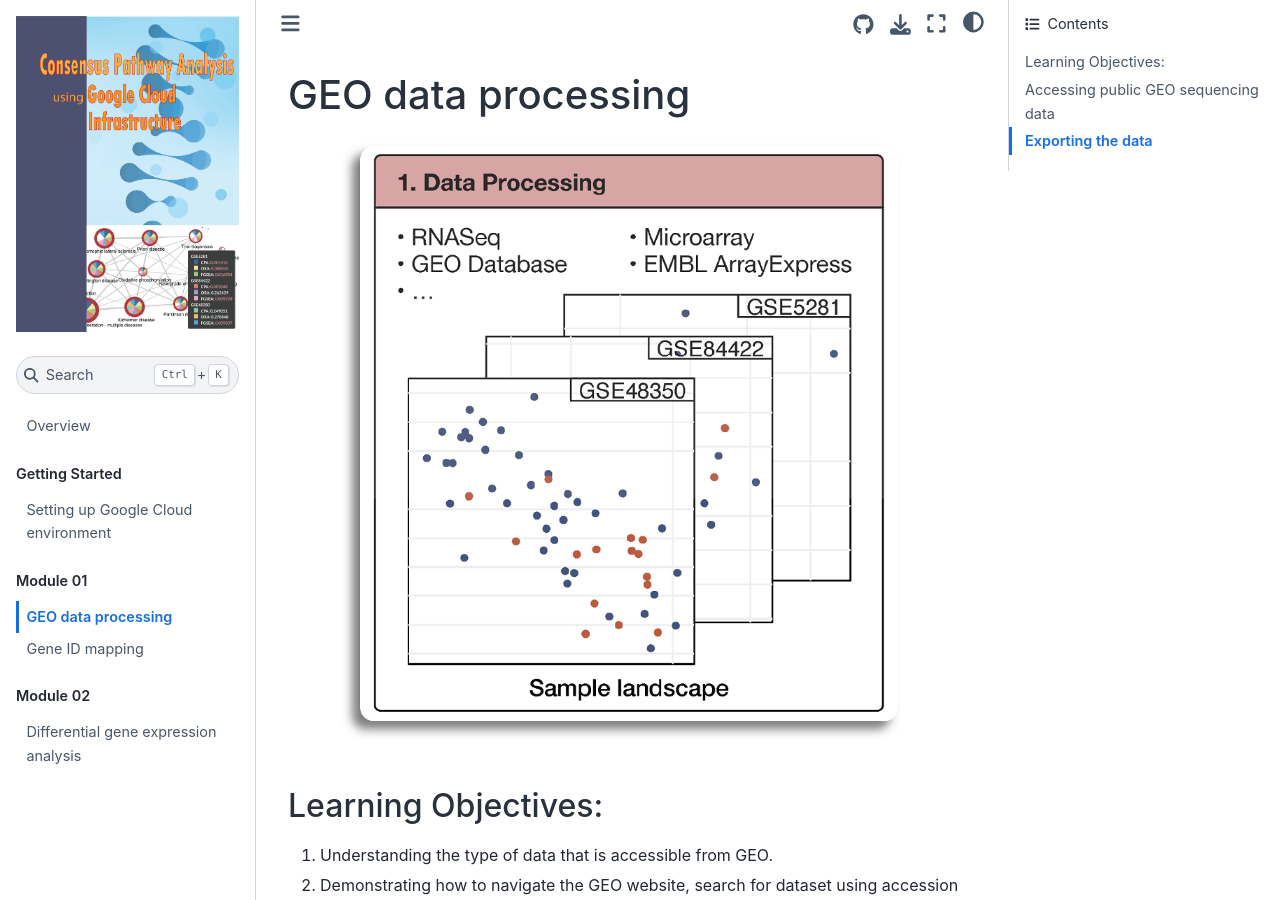
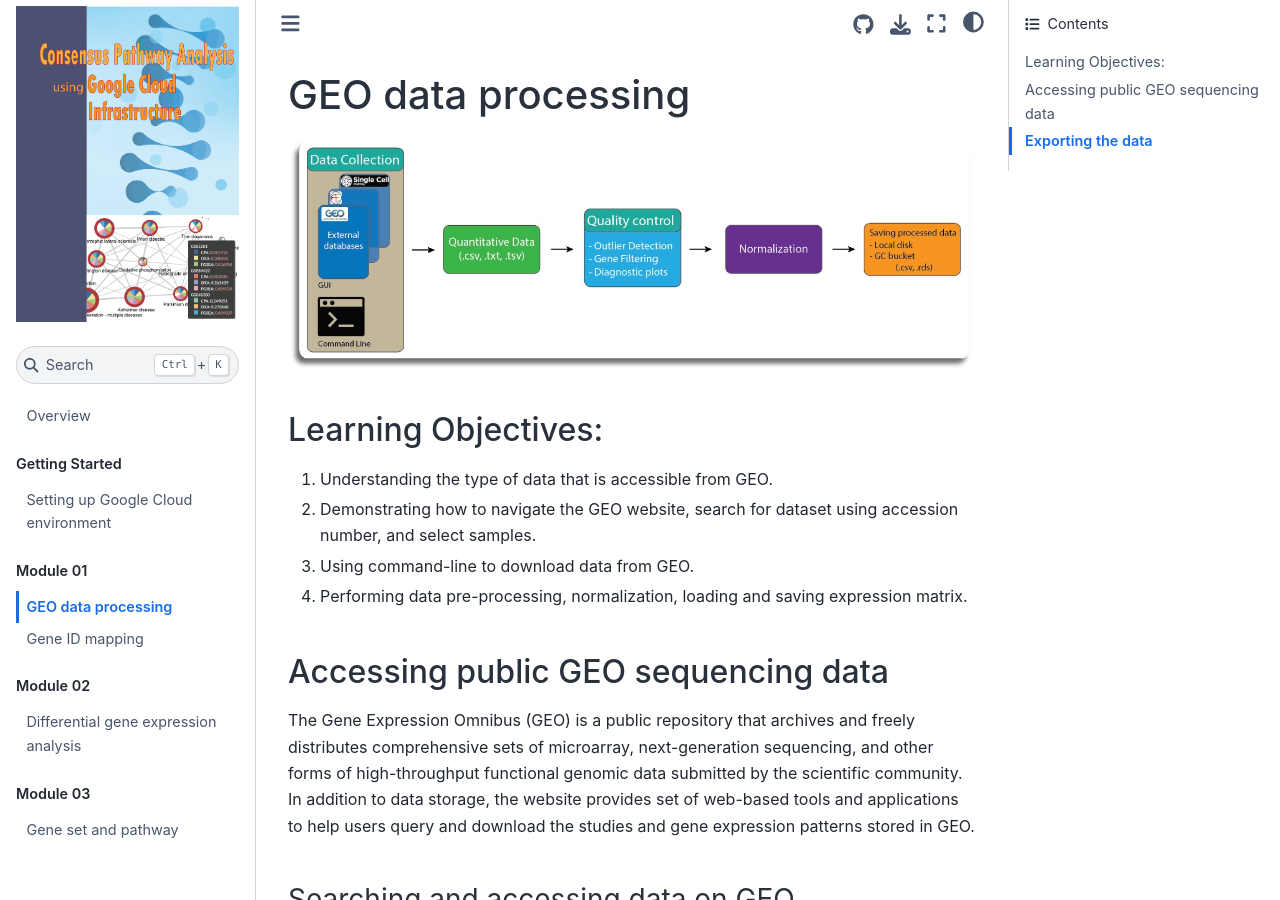
Before and after one commit to tinnlab/NOSI-Google-Cloud-Training, a Jupyter Book: the page built from Module01-GEO_Data_Processing.ipynb, in a window 1280 px wide and 900 px high. Built offline with Jupyter Book 1.0.4 settings and Sphinx 7.4.7 and the Sphinx Book theme 1.1.4, drawn with Linux system fonts in a browser that asks for light colours.

Commit message:
Bang
Adding introduction to GO and KEGG

```diff
--- a/_toc.yml
+++ b/_toc.yml
@@ -16,3 +16,7 @@
   - caption: Module 02
     chapters:
       - file: Module02-DE_Analysis
+
+  - caption: Module 03
+    chapters:
+      - file: Module03-Gene_Set_and_Pathway
```
Also changed, not shown: Module01-GEO_Data_Processing.ipynb, Module03-Gene_Set_and_Pathway.ipynb (added), images/Module1/Data_Processing.jpg (added), images/Module3/GO.jpg (added), images/Module3/GO_Relation.jpg (added), images/Module3/GO_Structure.jpg (added), images/Module3/Gene2GO.jpg (added), images/Module3/OBO_Format.jpg (added), images/Module3/Workflow3.jpg (added).
